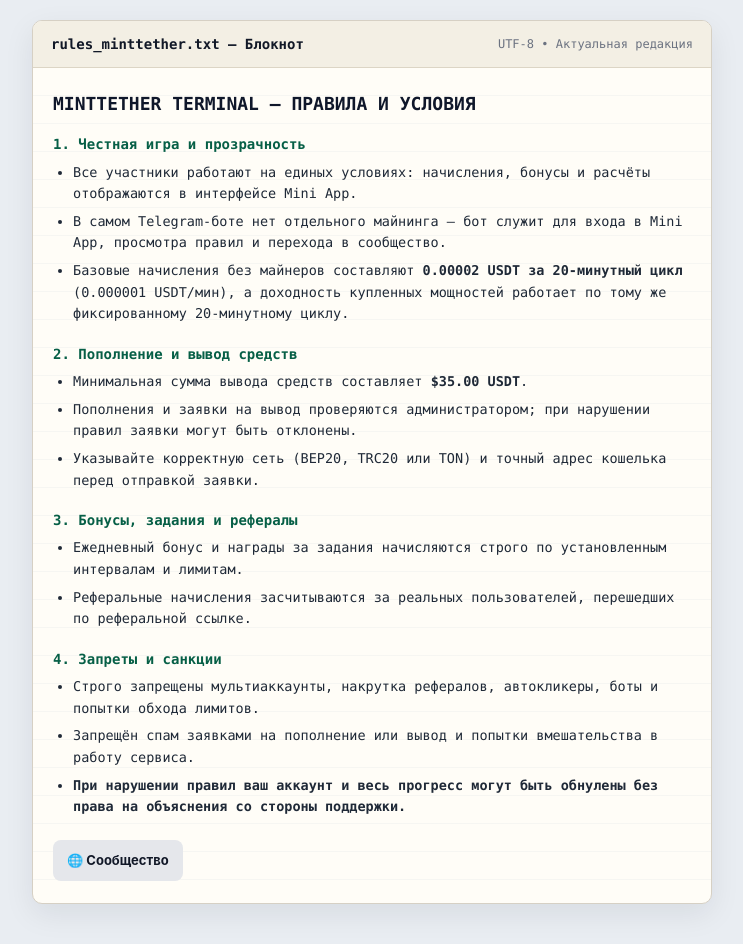
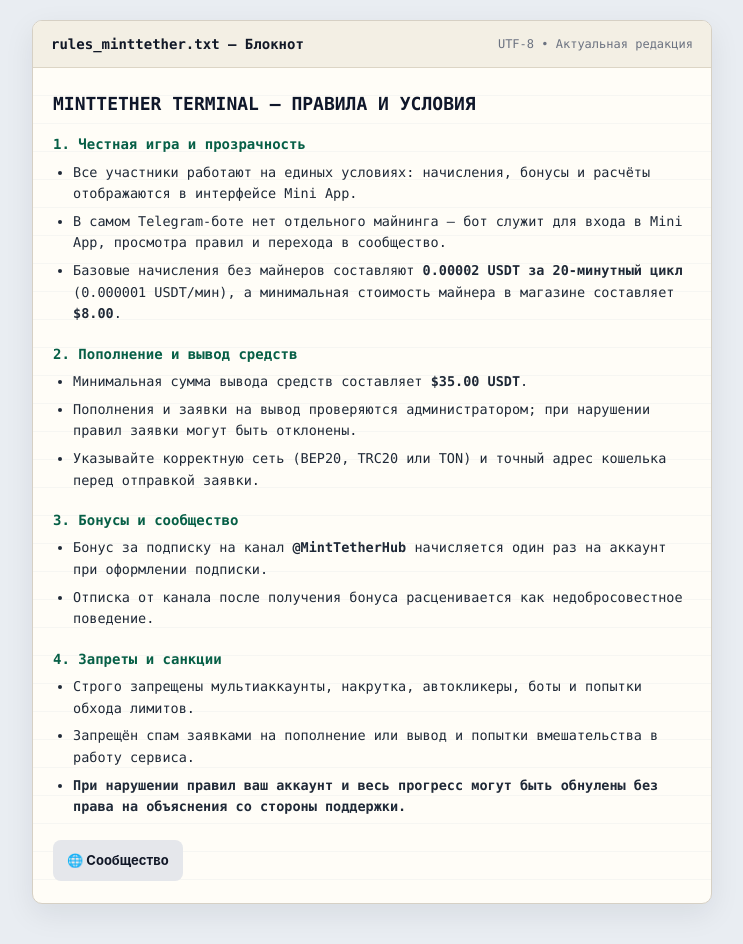
Before and after one commit to mi1nttether-boop/MintTetherBot, a plain HTML site: page rules.html in a window 1280 px wide. Shown: the whole page, without its empty margins (268-1011 px from the left). Drawn offline with Linux system fonts and the light colour scheme.

Commit message:
Update rules.html

```diff
--- a/rules.html
+++ b/rules.html
@@ -129,7 +129,7 @@
         <ul>
           <li>Все участники работают на единых условиях: начисления, бонусы и расчёты отображаются в интерфейсе Mini App.</li>
           <li>В самом Telegram-боте нет отдельного майнинга — бот служит для входа в Mini App, просмотра правил и перехода в сообщество.</li>
-          <li>Базовые начисления без майнеров составляют <strong>0.00002 USDT за 20-минутный цикл</strong> (0.000001 USDT/мин), а доходность купленных мощностей работает по тому же фиксированному 20-минутному циклу.</li>
+          <li>Базовые начисления без майнеров составляют <strong>0.00002 USDT за 20-минутный цикл</strong> (0.000001 USDT/мин), а минимальная стоимость майнера в магазине составляет <strong>$8.00</strong>.</li>
         </ul>
       </div>
 
@@ -143,17 +143,17 @@
       </div>
 
       <div class="section">
-        <div class="section-title">3. Бонусы, задания и рефералы</div>
+        <div class="section-title">3. Бонусы и сообщество</div>
         <ul>
-          <li>Ежедневный бонус и награды за задания начисляются строго по установленным интервалам и лимитам.</li>
-          <li>Реферальные начисления засчитываются за реальных пользователей, перешедших по реферальной ссылке.</li>
+          <li>Бонус за подписку на канал <strong>@MintTetherHub</strong> начисляется один раз на аккаунт при оформлении подписки.</li>
+          <li>Отписка от канала после получения бонуса расценивается как недобросовестное поведение.</li>
         </ul>
       </div>
 
       <div class="section">
         <div class="section-title">4. Запреты и санкции</div>
         <ul>
-          <li>Строго запрещены мультиаккаунты, накрутка рефералов, автокликеры, боты и попытки обхода лимитов.</li>
+          <li>Строго запрещены мультиаккаунты, накрутка, автокликеры, боты и попытки обхода лимитов.</li>
           <li>Запрещён спам заявками на пополнение или вывод и попытки вмешательства в работу сервиса.</li>
           <li><strong>При нарушении правил ваш аккаунт и весь прогресс могут быть обнулены без права на объяснения со стороны поддержки.</strong></li>
         </ul>
```
